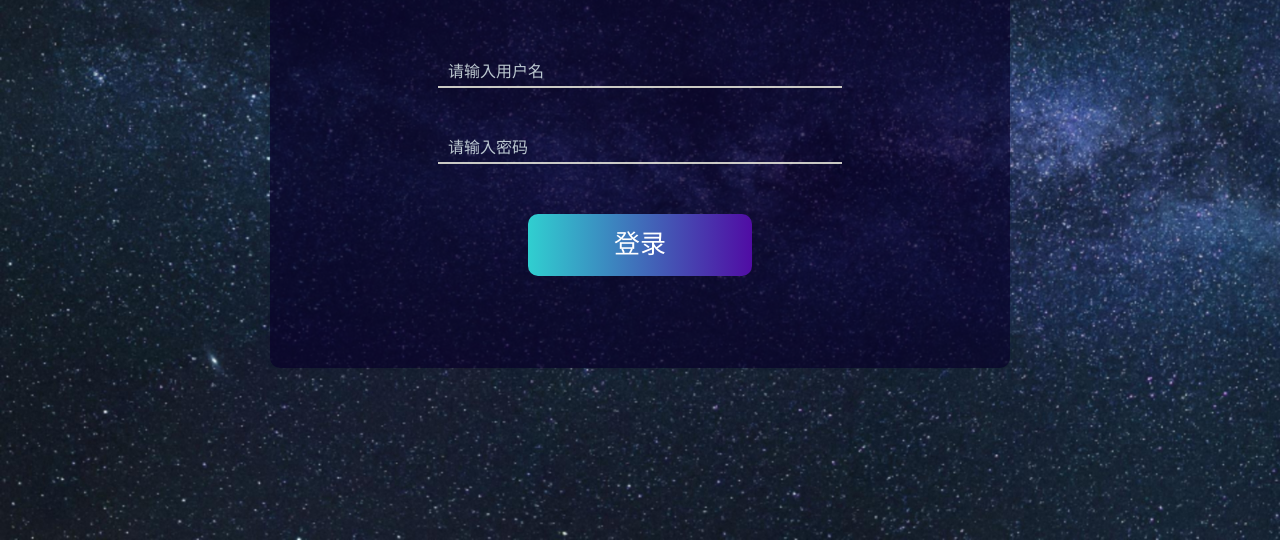
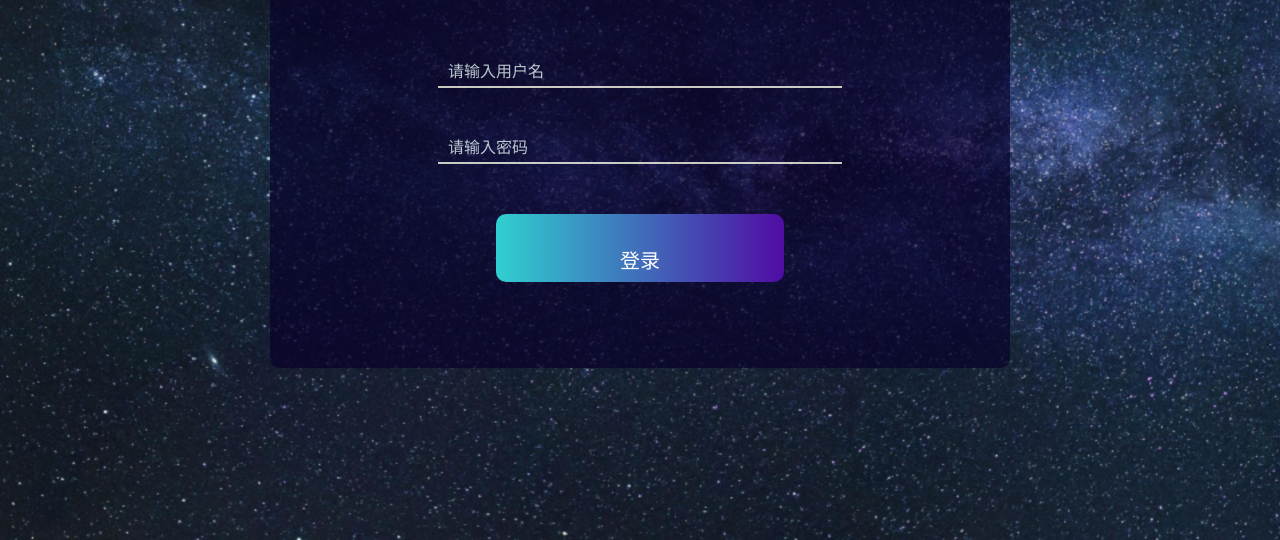
Before and after one commit to ilove-HH/ilove-HH.github.io, a website: page log2.html in a window 1280 px wide. Shown: the part 260-800 px from the top of the page. Drawn offline with Linux system fonts and the light colour scheme.

Commit message:
Update log2.html

```diff
--- a/log2.html
+++ b/log2.html
@@ -93,9 +93,8 @@
         border: 0;
         width: 60%;
         font-size: 16px;
-        color: bisque;
+        color: rgb(183, 245, 255);
         background: transparent;
-        border-bottom: 2px solid #ffffedc7;
         padding: 5px 10px;
         margin-top: 10px;
     }
@@ -107,25 +106,19 @@
             font-family: "幼圆";
             display: block;
             margin-top: 50px;
-        width: 30%;
-        height: 30px;
+            width: 40%;
+            height: 36px;
             border-radius: 10px;
-        border: 0;
             color: #ffffff;
             text-align: center;
-        line-height: 30px;
-        font-size: 26px;
             background-image: linear-gradient(to right, #30cfd0, #500ca4);
         }
-
     .sign_up {
         margin-top: 45%;
         margin-left: 60%;
     }
 
-    a {
-        color: #fff0f0;
-    }
+
 </style>
 
 <body>
@@ -135,54 +128,20 @@
     </div>
     <div class="form">
         <h2>LOGIN</h2>
+        <form action="http://127.0.0.1:3000/login" method="GET">
             <div id="input_box"><br>
-            <input type="text" id="user" placeholder="请输入用户名">
+                <input type="text" id="user" placeholder="请输入用户名" name="account"
+                    style="border-bottom: 2px solid #ffffedc7;">
             </div><br>
-        <div class="" input_box><br>
-            <input type="password" id="password" placeholder="请输入密码">
+            <div class="input_box"><br>
+                <input type="text" id="password" placeholder="请输入密码" name="password"
+                    style="border-bottom: 2px solid #ffffedc7;">
             </div>
             <div class="button">
-            <div type="button" onclick="login()">登录</div>
+                <input type="submit" style="font-size:20px;font-family:幼圆;color:#ffffff" value="登录">
             </div>
+        </form>
     </div>
 </body>
-<script>
-    function login() {
-        var user = document.getElementById('user').value
-        var password = document.getElementById('password').value
-        if (!user) {
-            alert("账号不能为空")
-            return false
-        }
-        if (!password) {
-            alert("密码不能为空")
-            return false
-        }
-        if (user == '杨启悦') {
-            if (password == '1234') {
-                alert("登录成功")
-                location.href = 'Untitled-11.html'
-            }
-            if (password != '1234') {
-                alert("密码错误")
-                return false
-            }
-        }
-        if (user == '陈雅雯') {
-            if (password == '1234') {
-                alert("登录成功")
-                location.href = 'Untitled-11.html'
-            }
-            if (password != '1234') {
-                alert("密码错误")
-                return false
-            }
-        }
-        if ((user != '杨启悦') & (user != '陈雅雯')) {
-            alert("账号或者密码错误")
-            return false
-        }
-    }
-</script>
 
 </html>
```
Lines whose indentation alone changed are shown as unchanged.
